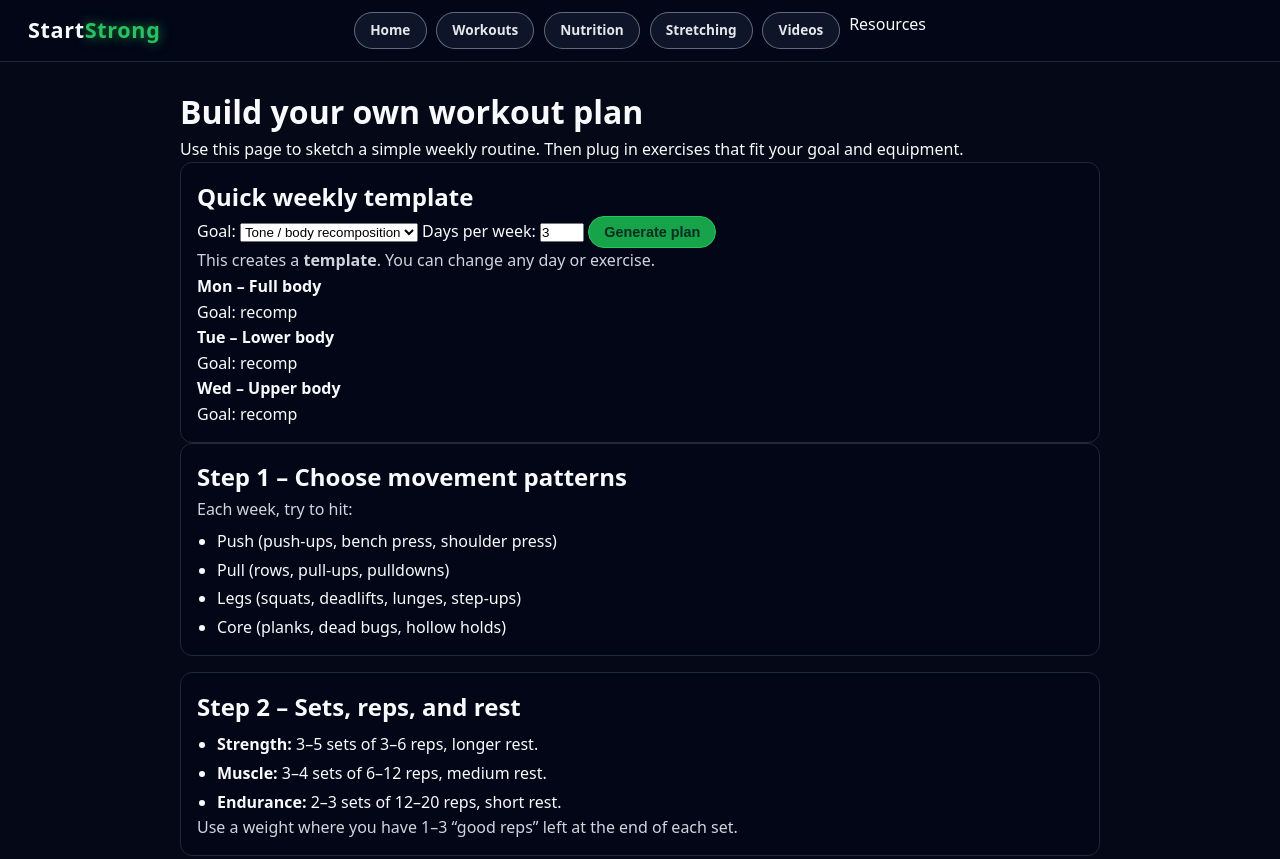
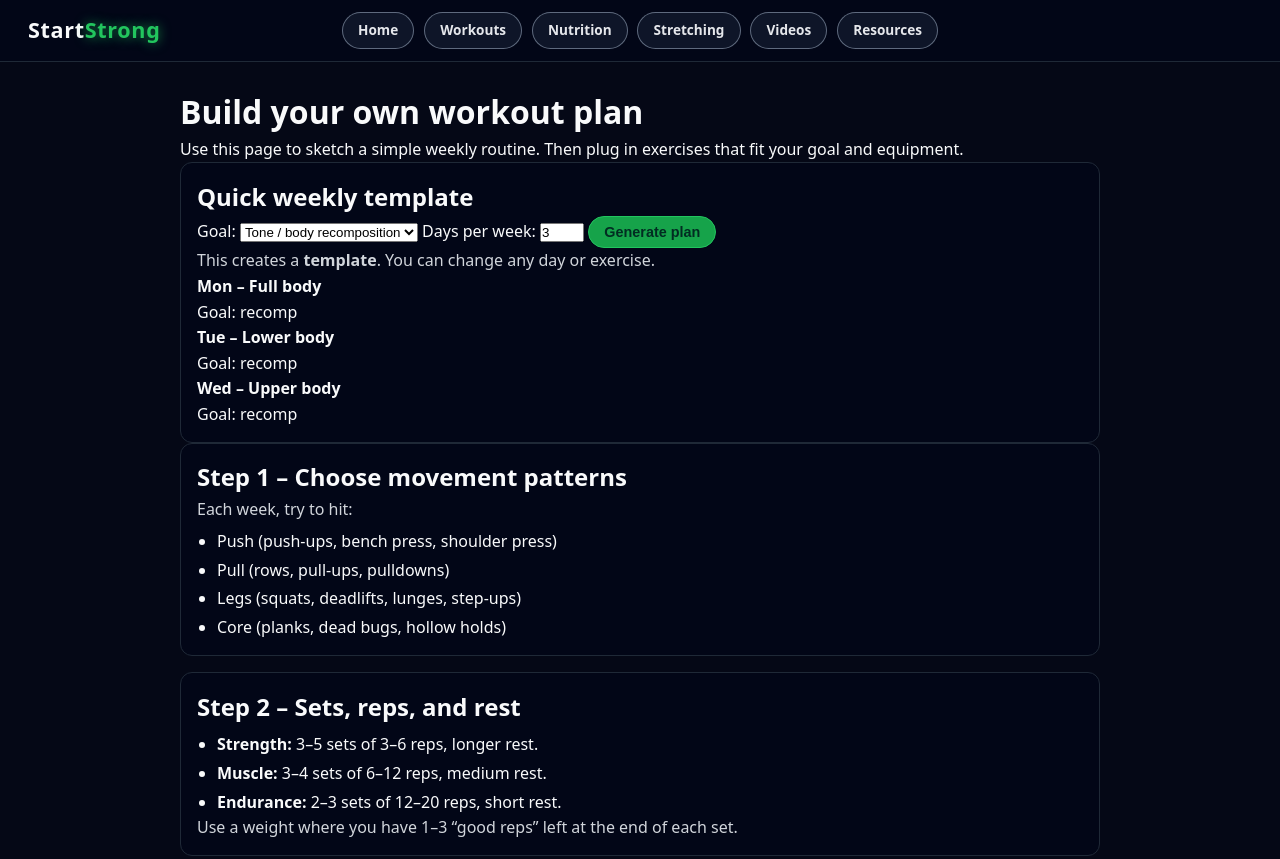
Before and after one commit to Frostimo/startstrong-fitness, a plain HTML site: page workouts.html in a window 1280 px wide. Shown: the top 859 px of the page. Drawn offline with Linux system fonts and the light colour scheme.

Commit message:
Update workouts.html

```diff
--- a/workouts.html
+++ b/workouts.html
@@ -20,7 +20,7 @@
     <a class="nav-btn" href="nutrition.html">Nutrition</a>
     <a class="nav-btn" href="stretching.html">Stretching</a>
     <a class="nav-btn" href="videos.html">Videos</a>
-    <a href="resources.html">Resources</a>
+    <a class="nav-btn" href="resources.html">Resources</a>
   </nav>
 
   <!-- optional spacer so grid centers nav nicely -->
```
